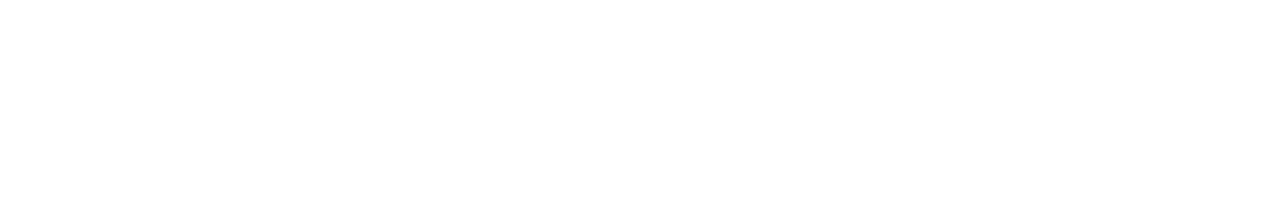
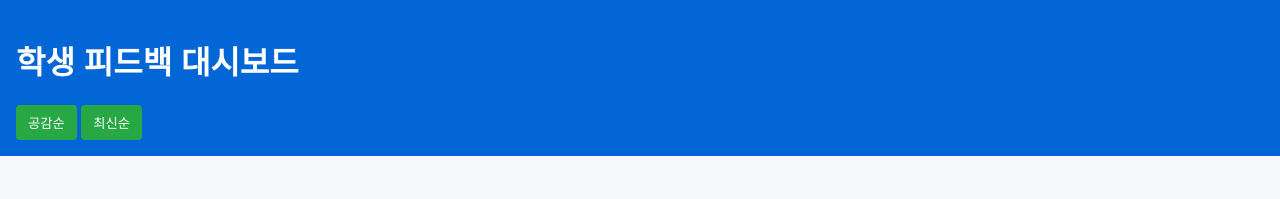
Before and after one commit to 20253313-NSH/2026-1-WebProg-NA-Team1-04_Hackathon, a website: page public/teacher.html in a window 1280 px wide. Drawn offline with Linux system fonts and the light colour scheme.

Commit message:
Update teacher.html

```diff
--- a/public/teacher.html
+++ b/public/teacher.html
@@ -1,11 +1,29 @@
 <!DOCTYPE html>
-<html lang="en">
+<html lang="ko">
 <head>
     <meta charset="UTF-8">
     <meta name="viewport" content="width=device-width, initial-scale=1.0">
-    <title>선생님 페이지</title>
+    <title>피드백 관리 대시보드</title>
+    <link rel="stylesheet" href="style.css">
 </head>
 <body>
+    <div class="teacher-container">
+        <header class="dashboard-header">
+            <h1>학생 피드백 대시보드</h1>
 
+            <div class="sort-controls">
+                <button id="sortByLikesBtn" class="btn active">공감순</button>
+                <button id="sortByLatestBtn" class="btn">최신순</button>
+            </div>
+        </header>
+
+        <main>
+            <div id="feedbackList" class="feedback-list">
+
+
+            </div>
+        </main>
+    </div>
+    <script src="script.js"></script>
 </body>
 </html>
```
